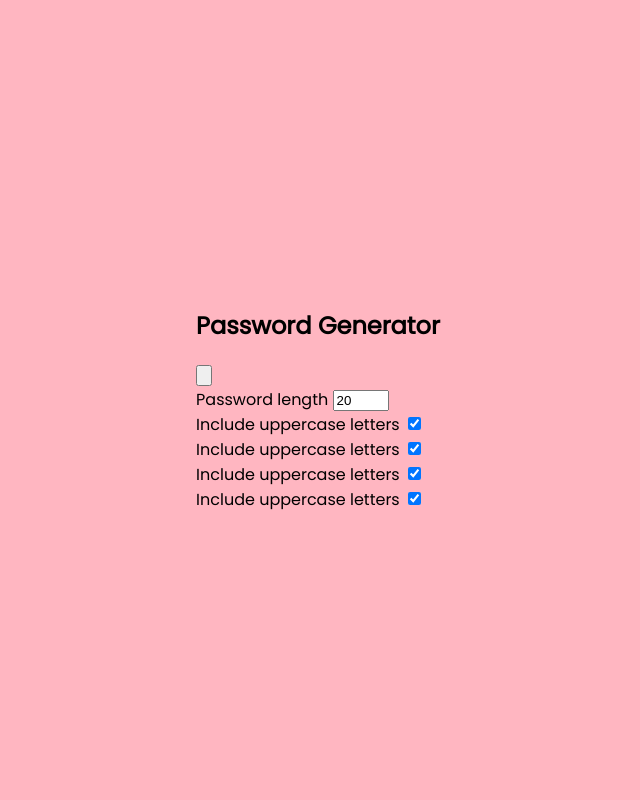
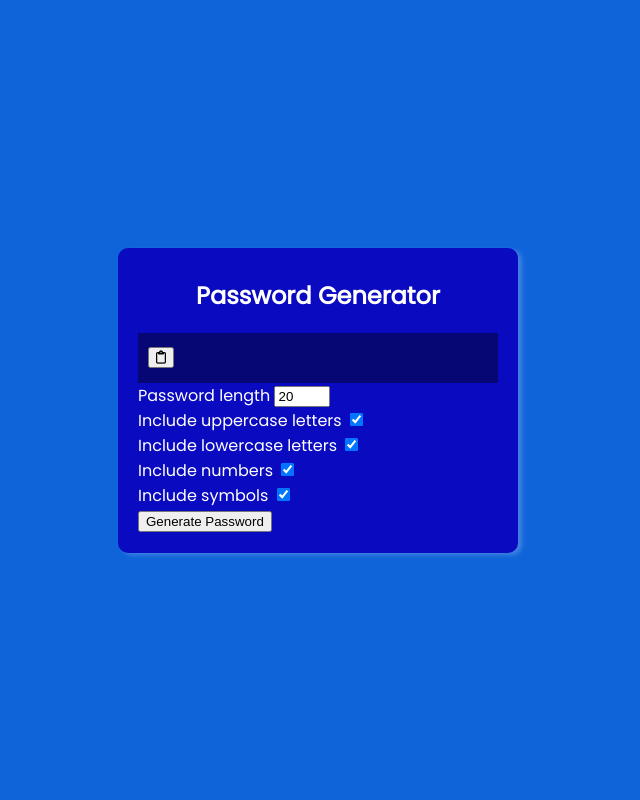
Before and after one commit to alexsjob89/my-content, a PHP site: page / in a window 1280 px wide. Shown: the whole page, without its empty margins (322-962 px from the left). Run offline with PHP 8.4, Linux system fonts and the light colour scheme; some libraries are stand-ins or nearby versions.

Commit message:
styling in css for password generator

```diff
--- a/index.css
+++ b/index.css
@@ -4,7 +4,8 @@
 }
 
 body {
-    background-color: lightpink;
+    background-color: #1064da;
+    color: #fff;
     font-family: 'Poppins', sans-serif;
     display: flex;
     align-items: center;
@@ -12,5 +13,33 @@ body {
     justify-content: center;
     height: 100vh;
     overflow: hidden;
+    padding: 10px;
     margin: 0;
 }
+
+h2 {
+    margin: 10px 0 20px;
+    text-align: center;
+}
+
+.container {
+    background-color: rgb(10, 10, 193);
+    box-shadow: 4px 2px 4px rgba(255, 255, 255, 0.2);
+    border-radius: 10px;
+    padding: 20px;
+    width: 400px;
+    max-width: 100%;
+}
+
+.result-container {
+    background-color: rgba(0, 0, 0, 0.4);
+    display: flex;
+    justify-content: flex-start;
+    align-items: center;
+    position: relative;
+    font-size: 20px;
+    letter-spacing: 1px;
+    padding: 12px 10px;
+    height: 50px;
+    width: 100%;
+}
--- a/index.htm
+++ b/index.htm
@@ -13,9 +13,9 @@
     <div class="container">
         <h2>Password Generator</h2>
         <div class="result-container">
-            <span class="result"></span>
+            <span id="result"></span>
             <button class="btn" id="clipboard">
-             <i class="far far-clipboard"></i>
+             <i class="far fa-clipboard"></i>
          </button>
         </div>
         <div class="settings">
@@ -29,20 +29,24 @@
             </div>
 
             <div class="setting">
-                <label>Include uppercase letters</label>
-                <input type="checkbox" id="uppercase" checked>
+                <label>Include lowercase letters</label>
+                <input type="checkbox" id="lowercase" checked>
             </div>
 
             <div class="setting">
-                <label>Include uppercase letters</label>
-                <input type="checkbox" id="uppercase" checked>
+                <label>Include numbers</label>
+                <input type="checkbox" id="numbers" checked>
             </div>
 
             <div class="setting">
-                <label>Include uppercase letters</label>
-                <input type="checkbox" id="uppercase" checked>
+                <label>Include symbols</label>
+                <input type="checkbox" id="symbols" checked>
             </div>
         </div>
+
+        <button class="btn btn-large" id="generate">
+            Generate Password
+        </button>
     </div>
 
     <script src="https://cdnjs.cloudflare.com/ajax/libs/axios/0.27.2/axios.min.js" integrity="sha512-odNmoc1XJy5x1TMVMdC7EMs3IVdItLPlCeL5vSUPN2llYKMJ2eByTTAIiiuqLg+GdNr9hF6z81p27DArRFKT7A==" crossorigin="anonymous" referrerpolicy="no-referrer"></script>
```
